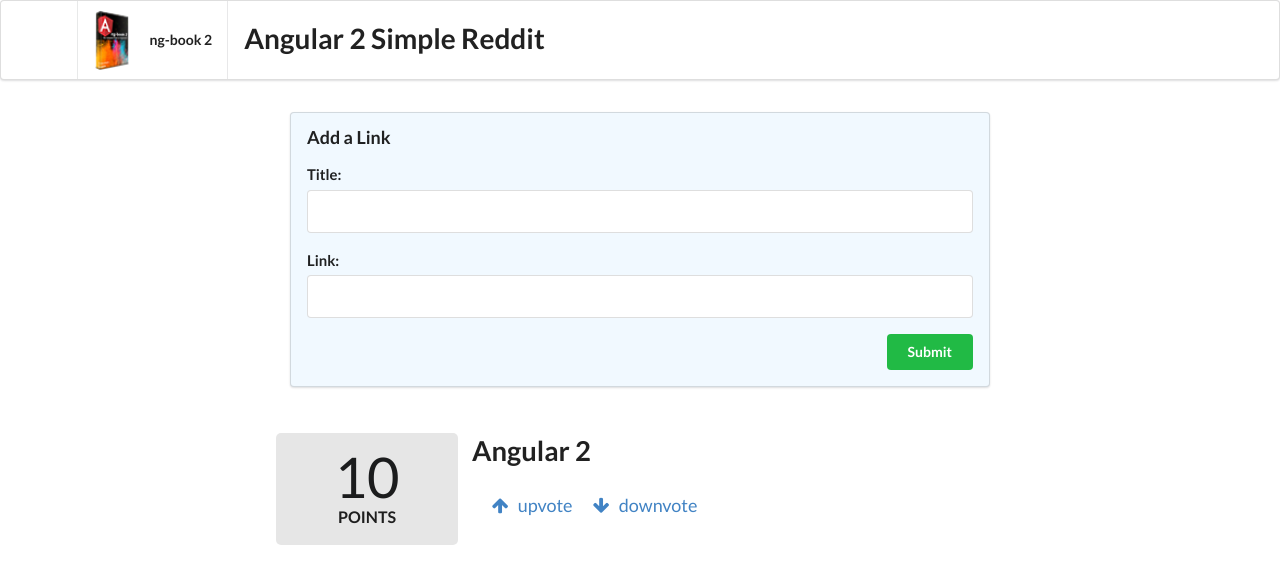
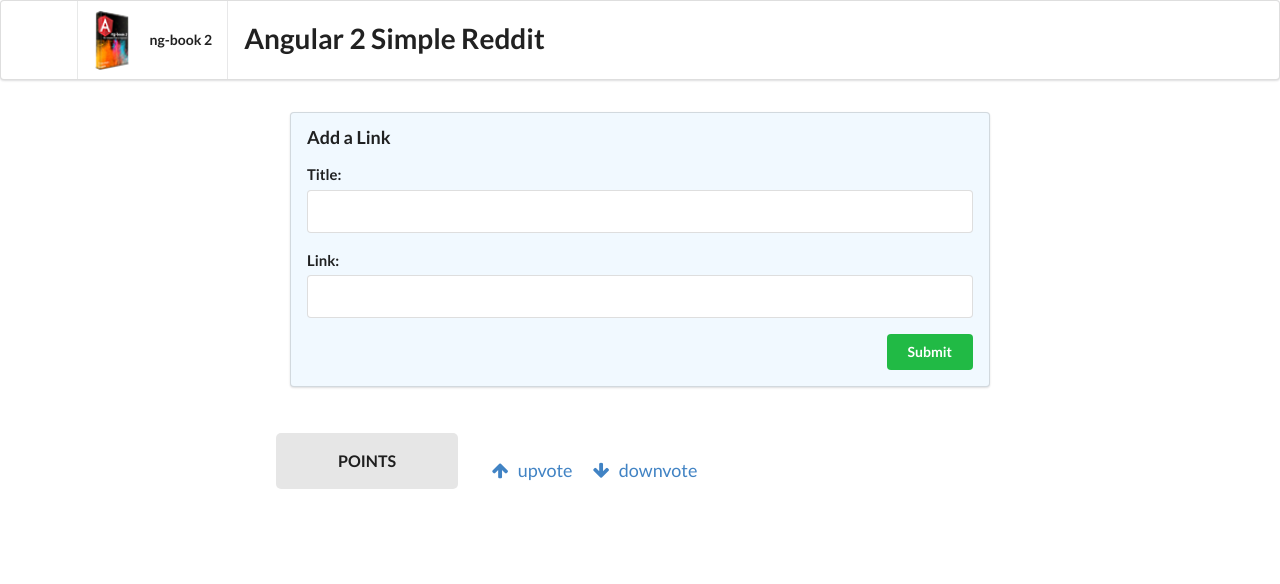
Before and after one commit to ashaunthomas/angular-reddit, an Angular app in the folder root/: page / in a window 1280 px wide. Shown: the top 584 px of the page. Built offline with nearby package versions, Linux system fonts and the light colour scheme.

Commit message:
weird constructor bug

```diff
--- a/root/src/app/app.component.ts
+++ b/root/src/app/app.component.ts
@@ -1,5 +1,4 @@
 import { Component } from '@angular/core';
-
 @Component({
   selector: 'app-root',
   templateUrl: './app.component.html',
--- a/root/src/app/app.module.ts
+++ b/root/src/app/app.module.ts
@@ -9,7 +9,7 @@
 @NgModule({
   declarations: [
     AppComponent,
-    ArticleComponent
+    ArticleComponent,
   ],
   imports: [
     BrowserModule
--- a/root/src/app/article/article.component.html
+++ b/root/src/app/article/article.component.html
@@ -1,7 +1,7 @@
 <div class = "four wide column center aligned votes">
   <div class = "ui statistic">
     <div class = "value">
-      {{votes}}
+      {{article.votes}}
     </div>
     <div class = "label">
       Points
@@ -10,7 +10,7 @@
 </div>
 <div class = "twelve wide column">
   <a class = "ui large header" href="{{link}}">
-    {{title}}
+    {{article.title}}
   </a>
   <ul class = "ui big horizontal list voters">
     <li class = "item">
--- a/root/src/app/article/article.component.ts
+++ b/root/src/app/article/article.component.ts
@@ -1,5 +1,5 @@
-import { Component, OnInit, HostBinding } from '@angular/core';
-
+import { Component, OnInit, HostBinding, Input } from '@angular/core';
+import { Article } from './article.model';
 @Component({
   selector: 'app-article',
   templateUrl: './article.component.html',
@@ -18,18 +18,21 @@
      component
   */
   @HostBinding('attr.class') cssClass = "row";
-  votes:number;
-  title:string;
-  link:string;
+  article:Article;
 
   constructor() {
-    this.title = "Angular 2";
-    this.link = "http://angular.io";
-    this.votes = 10;
+    this.article = new Article("Angular 2","http://angular.io",10);
+
   }
 
-  voteUp() { this.votes++; }
-  voteDown() { this.votes--; }
+  voteUp() {
+    this.article.votes++;
+    return false;
+  }
+  voteDown() {
+    this.article.votes--;
+    return false;
+   }
 
   ngOnInit() {
   }
--- /dev/null
+++ b/root/src/app/article/article.model.ts
@@ -0,0 +1,11 @@
+export class Article {
+  title: string;
+  link: string;
+  votes: number;
+
+  contructor( title:string, link:string, votes?: number) {
+    this.title = title;
+    this.link = link;
+    this.votes = votes || 0;
+  }
+}
```
